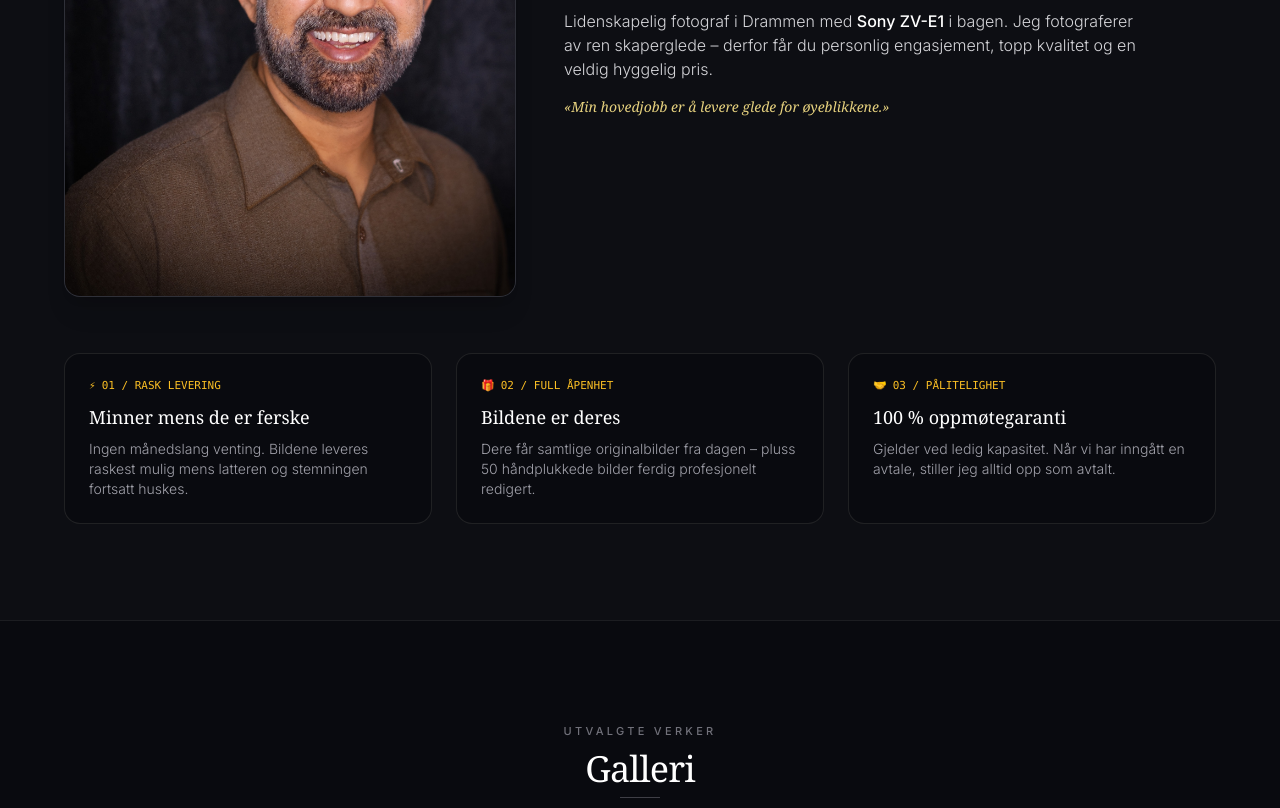
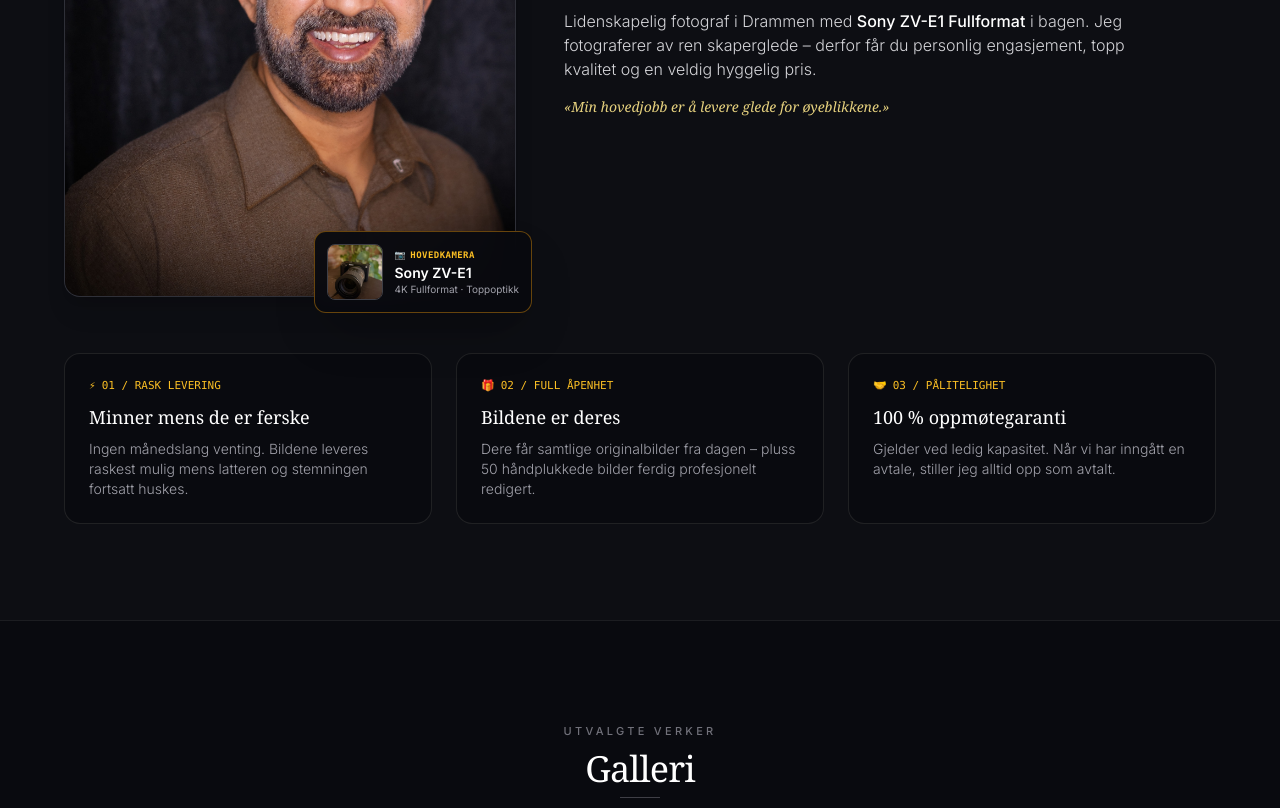
Before and after one commit to SajidMukhtarDEV/mediamukhtar.no, a plain HTML site: page index.html in a window 1280 px wide. Shown: the part 1165-1973 px from the top of the page. Drawn offline with nearby package versions, Linux system fonts and the light colour scheme; a web font is replaced by a local one.

Commit message:
Synliggjorde Sony ZV-E1 kamera i Om Meg seksjonen med forstørrelse

```diff
--- a/index.html
+++ b/index.html
@@ -159,6 +159,22 @@
                              alt="Fotograf Sajid Mukhtar"
                              class="w-full h-full object-cover">
                     </div>
+
+                    <!-- Utstyrskort: Sony ZV-E1 (Klikk for å se bilde) -->
+                    <div id="camera-badge" class="mt-3 sm:mt-0 sm:absolute sm:-bottom-4 sm:-right-4 bg-dark-950/95 backdrop-blur-md border border-amber-500/40 hover:border-amber-400 rounded-xl p-2.5 sm:p-3 shadow-2xl flex items-center gap-3 cursor-pointer group transition-all duration-300">
+                        <div class="w-12 h-12 sm:w-14 sm:h-14 rounded-lg overflow-hidden shrink-0 border border-zinc-700 bg-black">
+                            <img src="images/sony-zve1.jpeg"
+                                 alt="Sony ZV-E1 Fullformatskamera"
+                                 class="w-full h-full object-cover group-hover:scale-105 transition-transform duration-300">
+                        </div>
+                        <div class="text-left">
+                            <span class="text-[9px] uppercase font-mono tracking-wider text-amber-400 block font-semibold flex items-center gap-1">
+                                <span>📷</span> Hovedkamera
+                            </span>
+                            <span class="text-xs sm:text-sm font-semibold text-white block group-hover:text-amber-200 transition-colors">Sony ZV-E1</span>
+                            <span class="text-[10px] text-zinc-400 block leading-tight">4K Fullformat &middot; Toppoptikk</span>
+                        </div>
+                    </div>
                 </div>
 
                 <div class="lg:col-span-7 space-y-4 text-center lg:text-left">
@@ -167,7 +183,7 @@
                         Hei, jeg er <span class="font-normal italic text-white">Sajid Mukhtar</span>
                     </h2>
                     <p class="text-xs sm:text-base text-zinc-300 leading-relaxed font-light max-w-xl mx-auto lg:mx-0">
-                        Lidenskapelig fotograf i Drammen med <strong class="text-white font-medium">Sony ZV-E1</strong> i bagen. Jeg fotograferer av ren skaperglede – derfor får du personlig engasjement, topp kvalitet og en veldig hyggelig pris.
+                        Lidenskapelig fotograf i Drammen med <strong class="text-white font-medium">Sony ZV-E1 Fullformat</strong> i bagen. Jeg fotograferer av ren skaperglede – derfor får du personlig engasjement, topp kvalitet og en veldig hyggelig pris.
                     </p>
                     <p class="text-xs sm:text-sm text-amber-200/90 italic font-serif">
                         «Min hovedjobb er å levere glede for øyeblikkene.»
@@ -619,6 +635,17 @@
         const lightboxCaption = document.getElementById('lightbox-caption');
         const lightboxClose = document.getElementById('lightbox-close');
 
+        // Klikk på kamera-badge
+        const cameraBadge = document.getElementById('camera-badge');
+        if (cameraBadge) {
+            cameraBadge.addEventListener('click', () => {
+                lightboxImg.src = 'images/sony-zve1.jpeg';
+                lightboxCaption.textContent = 'Sony ZV-E1 — Profesjonelt 4K fullformatskamera med lyssterk optikk';
+                lightbox.classList.remove('hidden');
+                document.body.style.overflow = 'hidden';
+            });
+        }
+
         galleryItems.forEach(item => {
             item.addEventListener('click', () => {
                 const img = item.querySelector('img');
```
Also changed, not shown: images/WhatsApp Image 2026-11-14 at 11.56.06.jpeg (added), images/sony-zve1.jpeg (added).
